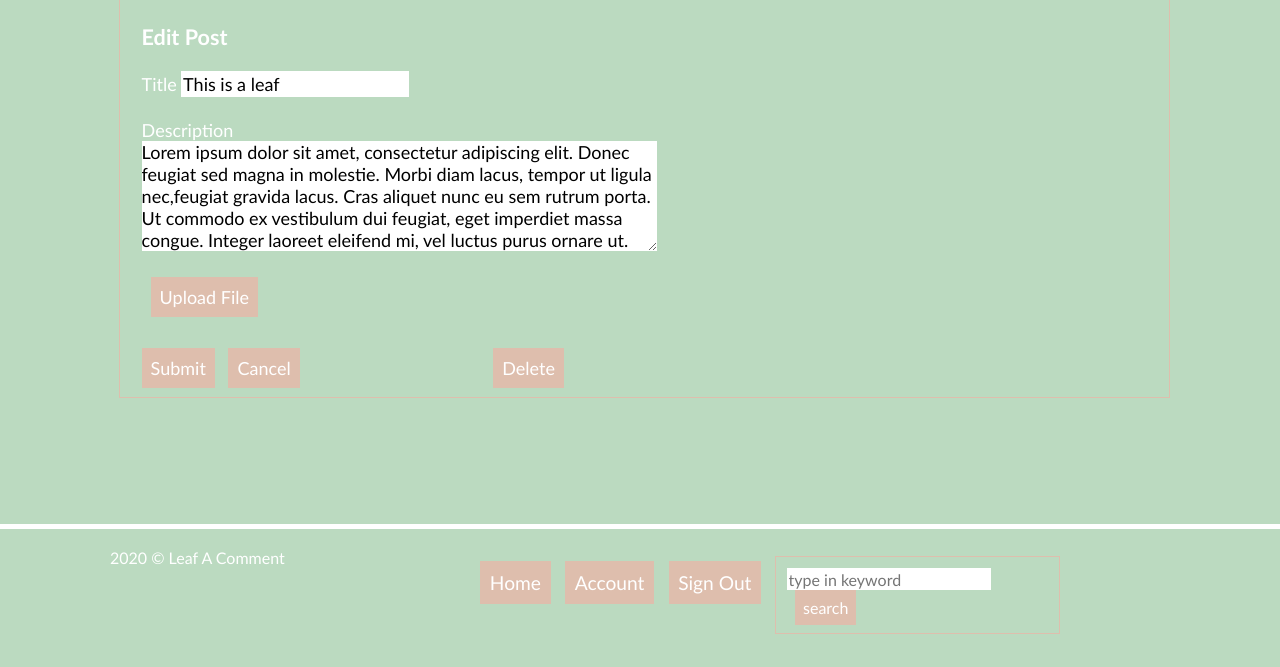
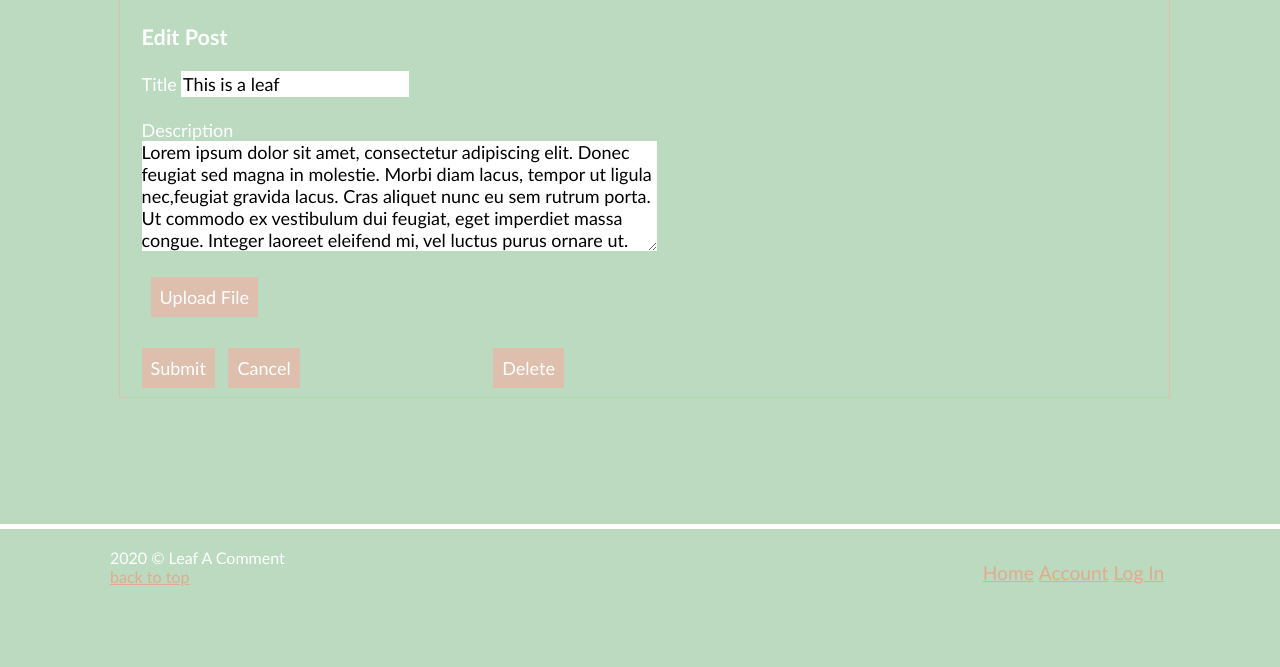
Before and after one commit to Ryanlys/Leaf-A-Comment, a PHP site: page /editPost.html in a window 1280 px wide. Shown: the part 188-855 px from the top of the page. Run offline with PHP 8.4, Linux system fonts and the light colour scheme.

Commit message:
footer edits

```diff
--- a/Leaf-A-Comment/WebContent/css/editPost.css
+++ b/Leaf-A-Comment/WebContent/css/editPost.css
@@ -23,11 +23,6 @@ li
 	display: inline;
 }
 
-a
-{
-	text-decoration: none;
-	color: black;
-}
 .things
 {
 	margin-left: 1em;
--- a/Leaf-A-Comment/WebContent/css/newPost.css
+++ b/Leaf-A-Comment/WebContent/css/newPost.css
@@ -22,12 +22,6 @@ li
 {
 	display: inline;
 }
-
-a
-{
-	text-decoration: none;
-	color: black;
-}
 .things
 {
 	margin-left: 1em;
--- a/Leaf-A-Comment/WebContent/css/search.css
+++ b/Leaf-A-Comment/WebContent/css/search.css
@@ -22,11 +22,7 @@ footer
 }
 .desc
 {
-	padding: 0 0 0 0.7em;
 	overflow: hidden;
-	border-top: 0.1em solid #debead;
-	border-left: 0.1em solid #debead;
-	border-right: 0.1em solid #debead;
 	height: 4.5em;
 
 }
--- a/Leaf-A-Comment/WebContent/editPost.html
+++ b/Leaf-A-Comment/WebContent/editPost.html
@@ -43,18 +43,15 @@
 	</main>
 
 	<footer>
-
 		<nav>
-			<form id="search" method="get" action="search.php">
-			<input type="text" name="search" placeholder="type in keyword"><button type="submit">search</button>
-			</form>
 			<ul>
-				<li class="navButton"><a href="main.html"><button>Home</button></a></li>
-				<li class="navButton"><a href="account.html"><button>Account</button></a></li>
-				<li class="navButton"><a href="main.html"><button>Sign Out</button></a></li>
+				<li class="navButton"><a href="main.html">Home</a></li>
+				<li class="navButton"><a href="account.html">Account</a></li>
+				<li class="navButton"><a href="login.html">Log In</a></li>
 			</ul>
 		</nav>
 		<p>2020 &copy; Leaf A Comment</p>
+		<a href="#top">back to top</a></span></p>
 	</footer>
 
 </body>
```
Also changed, not shown: Leaf-A-Comment/WebContent/main.html (+5 -8 lines), Leaf-A-Comment/WebContent/newPost.html (+5 -8 lines), Leaf-A-Comment/WebContent/search.html (+5 -9 lines), Leaf-A-Comment/WebContent/viewPost.html (+5 -8 lines).
